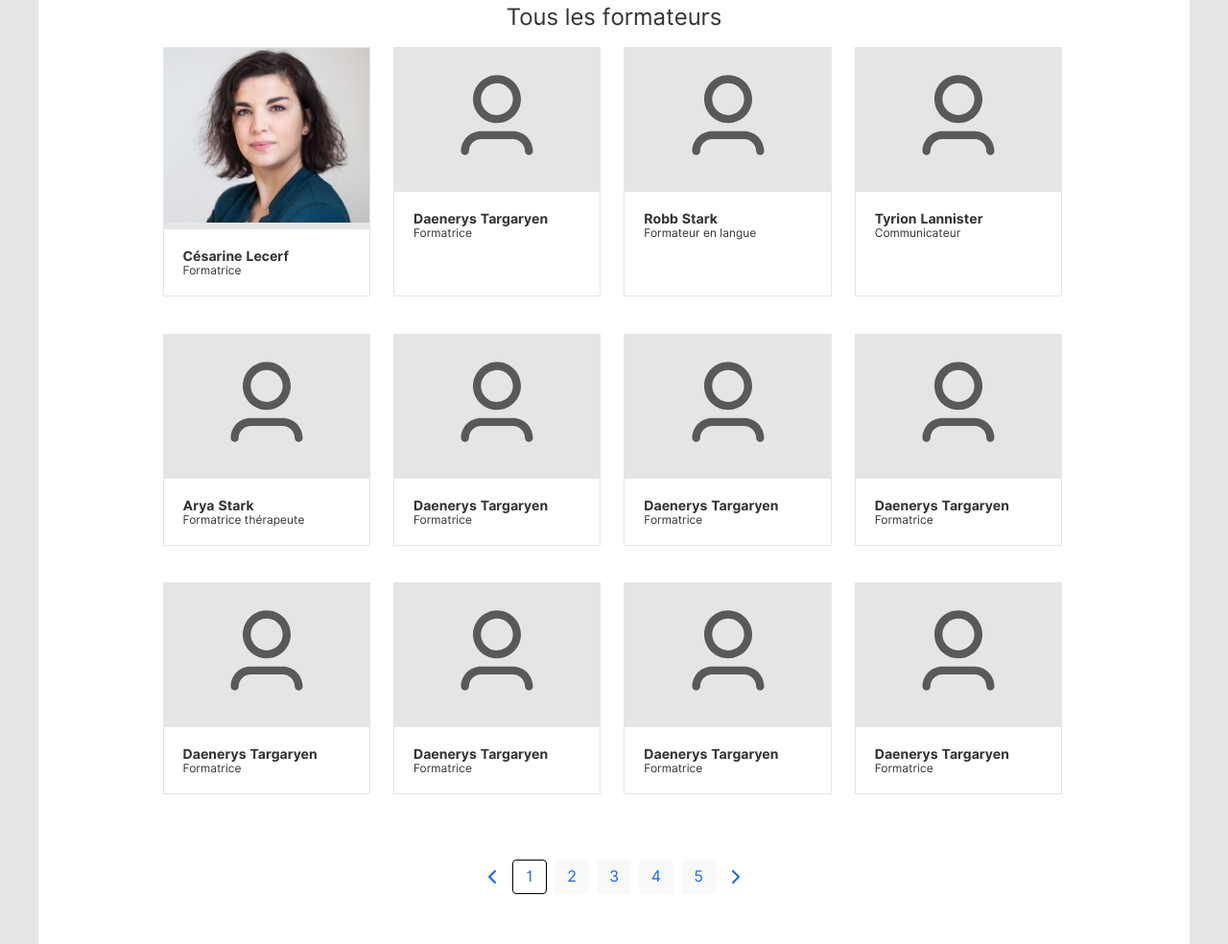
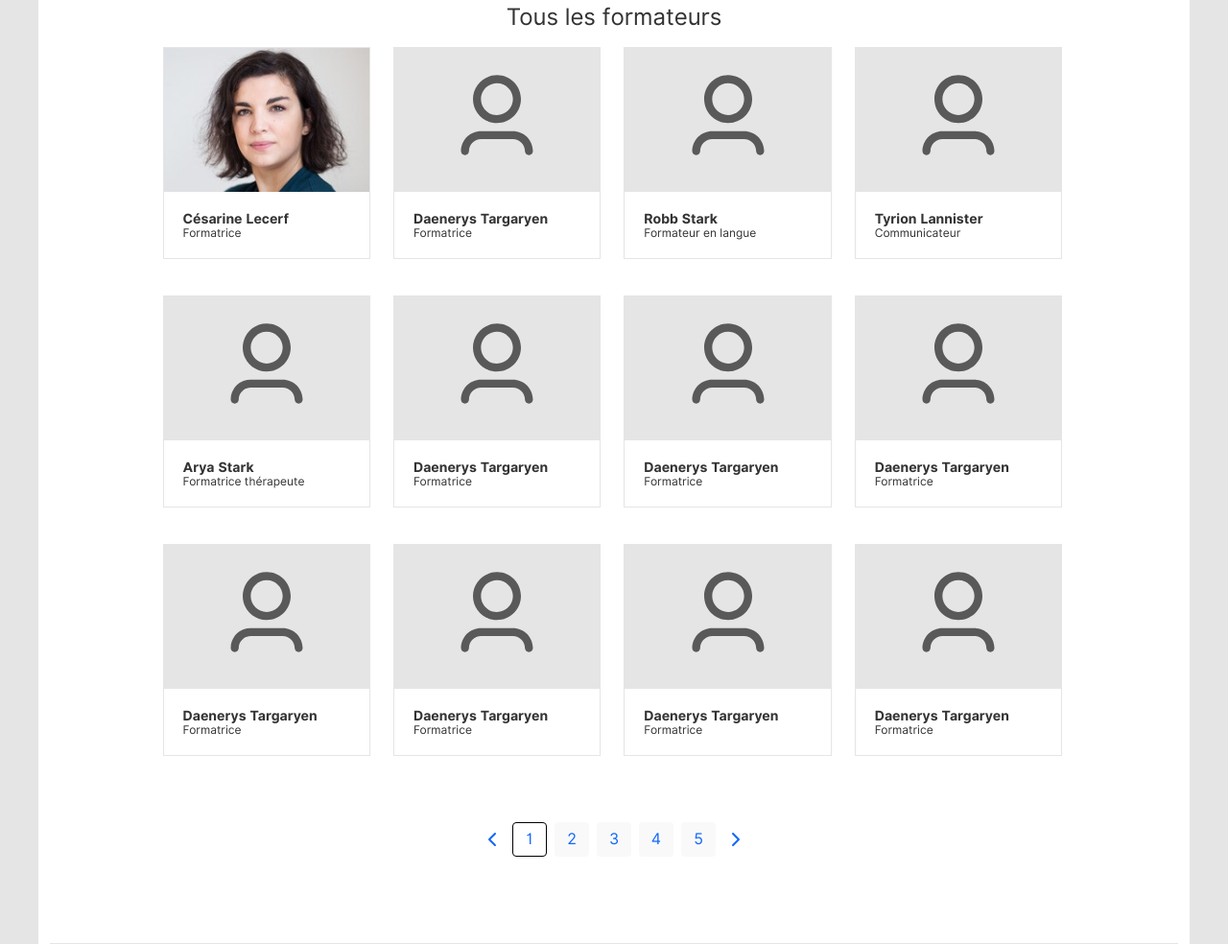
Before and after one commit to smartcoop/cfa-static-templates, a PHP site: page /formateurs.php in a window 1280 px wide. Shown: the part 472-1456 px from the top of the page at 96% size. Run offline with PHP 8.4, Linux system fonts and the light colour scheme; style sheets or scripts are compiled from the project's sources.

Commit message:
scss for trainer list

```diff
--- a/scss/_publicwebsite_styles.scss
+++ b/scss/_publicwebsite_styles.scss
@@ -51,7 +51,7 @@
                 color: $color-white;
                 display: inline-block;
                 width: auto;
-                @media (max-width: $g-bp2){
+                @media (max-width: $g-bp2) {
                     display: block;
                 }
             }
@@ -166,7 +166,7 @@
         color: $color-white;
         border: 0.1rem solid $color-blue-600;
     }
-    @media (max-width: $g-bp4){
+    @media (max-width: $g-bp4) {
         padding: 2rem 5%;
     }
 }
@@ -265,6 +265,7 @@
         .trainer-card__image {
             width: 25%;
             margin-right: 4%;
+            min-width: 23rem;
         }
         .trainer-card__details-txts {
             width: 40%;
@@ -345,7 +346,8 @@
         .trainer-list__item-picture {
             background: $color-gray-100;
             width: 100%;
-            min-height: 15rem;
+            height: 15rem;
+            overflow: hidden;
         }
         .trainer-icon {
             width: 10rem;
@@ -389,7 +391,7 @@
             text-align: left;
             padding-left: 10%;
             padding-top: 2rem;
-            @media (max-width: $g-bp2){
+            @media (max-width: $g-bp2) {
                 text-align: center;
                 padding: 2rem;
                 margin: auto;
@@ -400,9 +402,9 @@
         }
         .footer_icons__item {
             padding-bottom: 1rem;
-            @media (max-width: $g-bp2){
+            @media (max-width: $g-bp2) {
                 text-align: center;
-                width:fit-content;
+                width: fit-content;
                 margin: auto;
             }
         }
@@ -412,7 +414,7 @@
         text-align: left;
         padding: 2rem 1rem 0.5rem;
         font-weight: normal;
-        @media (max-width: $g-bp2){
+        @media (max-width: $g-bp2) {
             text-align: center;
         }
     }
```
